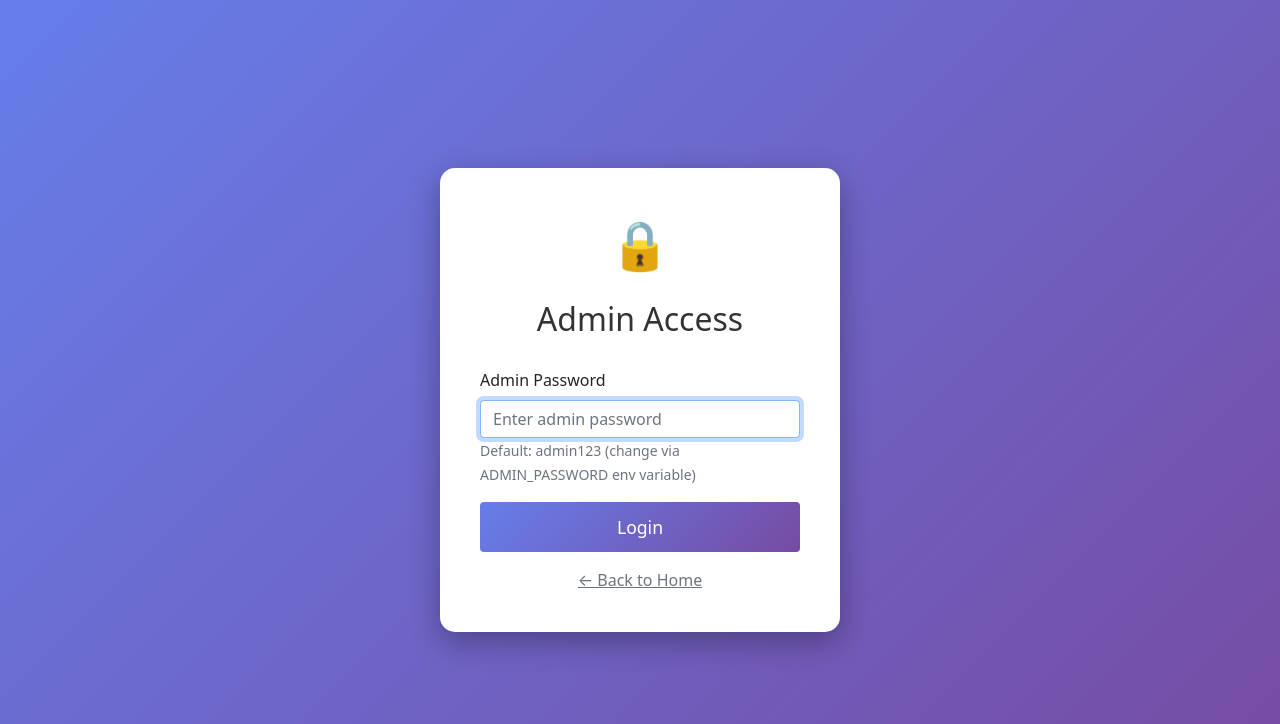
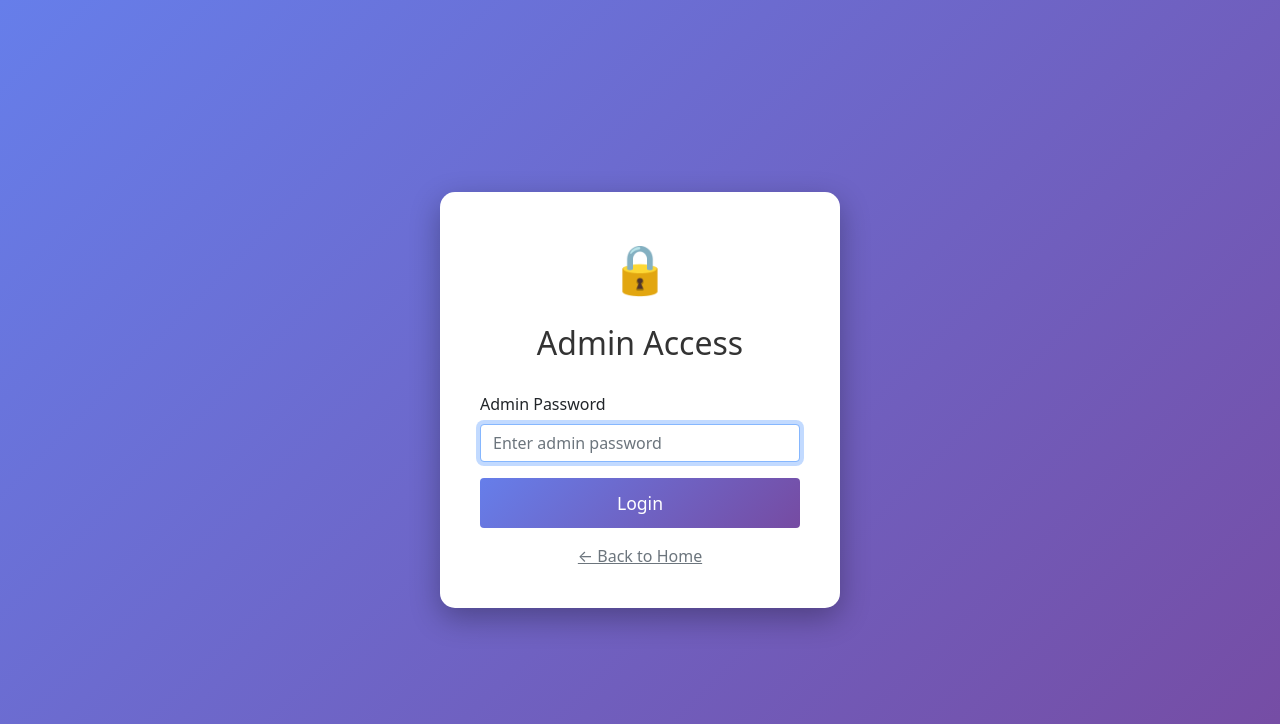
Before and after one commit to nigelfitz/candidate-evaluator, a Flask app: page /admin/login in a window 1280 px wide. Shown: the top 724 px of the page. Run offline with Flask 3, Linux system fonts and the light colour scheme.

Commit message:
Remove admin password hint from login page for security

```diff
--- a/flask_app/templates/admin_login.html
+++ b/flask_app/templates/admin_login.html
@@ -65,9 +65,6 @@
                 <label for="password" class="form-label">Admin Password</label>
                 <input type="password" class="form-control" id="password" name="password"
                        placeholder="Enter admin password" required autofocus>
-                <small class="text-muted">
-                    Default: admin123 (change via ADMIN_PASSWORD env variable)
-                </small>
             </div>
 
             <button type="submit" class="btn btn-primary btn-login">Login</button>
```
